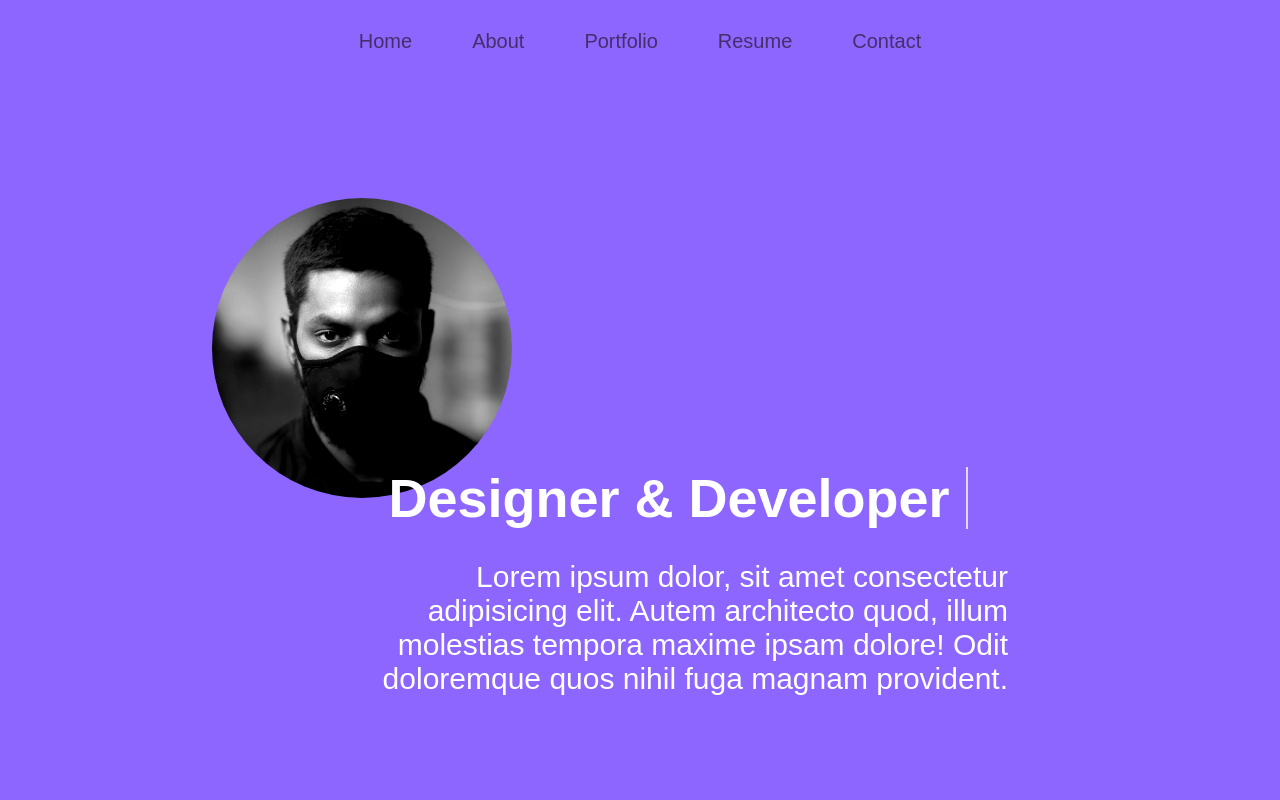
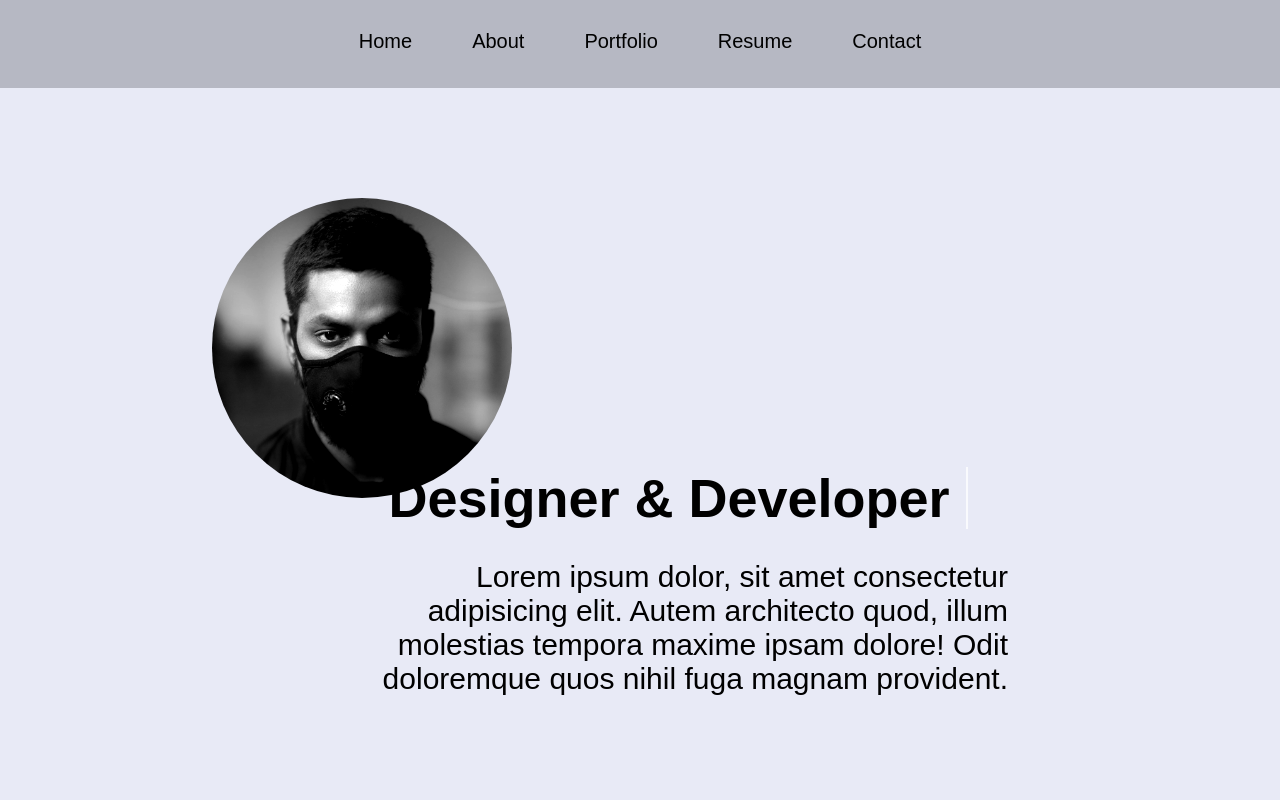
Before and after one commit to rachel-fischoff/portfolio-starter, a Gatsby site: page / in a window 1280 px wide. Shown: the top 800 px of the page. Built offline with nearby package versions, Linux system fonts and the light colour scheme; Gatsby itself is replaced by a stand-in of ours.

Commit message:
with different color scheme

```diff
--- a/src/components/layout.css
+++ b/src/components/layout.css
@@ -36,7 +36,7 @@ html {
 }
 
 .intro-container-row {
-  background-color: rgba(65, 0, 255, 0.6);
+  background-color: #e8eaf6
 }
 
 .intro-container {
@@ -96,7 +96,7 @@ html {
   width: 11em;
   margin: 0 auto;
   border-right: 2px solid rgba(255, 255, 255, 0.75);
-  color: #fff;
+  color:black;
   font-size: 180%;
   text-align: center;
   white-space: nowrap;
@@ -118,7 +118,7 @@ html {
 }
 
 p {
-  color: #fff;
+  color: black;
 }
 
 .heading-primary {
@@ -131,7 +131,7 @@ p {
 .nav-list {
   list-style-type: none;
   font-size: 2rem;
-  background-color: rgba(65, 0, 255, 0.6);
+  background-color: #b6b8c3;
   color: white;
   text-align: center;
 }
@@ -142,7 +142,7 @@ p {
 }
 
 .nav-link {
-  color: #462e6b;
+  color: black;
   text-decoration: none;
   float: right;
 }
```
